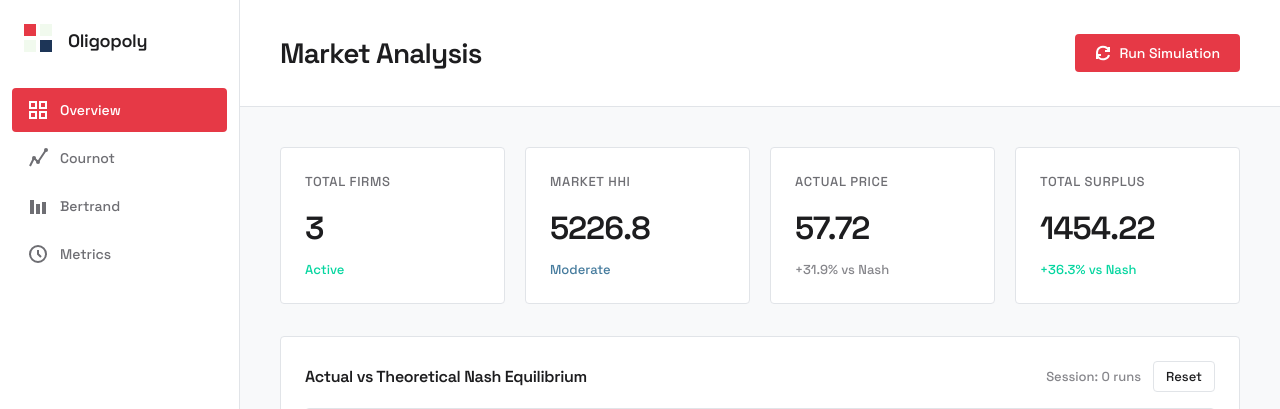
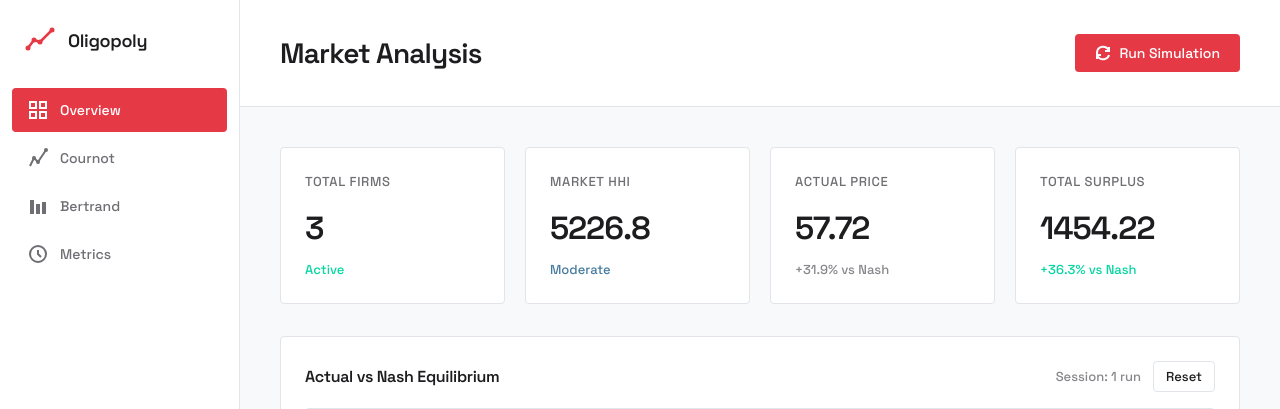
Before and after one commit to bangyen/oligopoly, a Flask app: page / in a window 1280 px wide. Shown: the top 409 px of the page. Run offline with Flask 3, Linux system fonts and the light colour scheme.

Commit message:
Update dashboard UI: change logo to trend line, simplify Nash equilibrium label, fix session counter
- Replace grid logo with upward trend line SVG
- Remove redundant 'Theoretical' from 'Actual vs Nash Equilibrium' title
- Count initial data load as first run in session tracking

```diff
--- a/dashboard/static/js/dashboard.js
+++ b/dashboard/static/js/dashboard.js
@@ -200,6 +200,15 @@ function loadMetrics() {
     ]).then(([theoretical, cournotData]) => {
         const summary = cournotData.summary;
 
+        // Count initial load as a run
+        sessionStats.runs++;
+        for (let i = 0; i < 3; i++) {
+            sessionStats.cumulative.quantities[i] += summary.avg_quantities[i];
+            sessionStats.cumulative.profits[i] += summary.avg_profits[i];
+        }
+        sessionStats.cumulative.price += summary.avg_price;
+        sessionStats.cumulative.surplus += summary.total_surplus;
+
         document.getElementById('hhi-value').textContent = summary.hhi.toFixed(1);
         document.getElementById('nash-price-value').textContent = summary.avg_price.toFixed(2);
         document.getElementById('surplus-value').textContent = summary.total_surplus.toFixed(2);
@@ -273,6 +282,10 @@ function loadMetrics() {
                 <td style="color: ${Math.abs(row.deviation) > 10 ? '#E63946' : Math.abs(row.deviation) > 5 ? '#457B9D' : '#06D6A0'}">${row.deviation > 0 ? '+' : ''}${row.deviation.toFixed(1)}%</td>
             </tr>
         `).join('');
+
+        // Update session count display
+        document.getElementById('session-count').textContent =
+            `Session: ${sessionStats.runs} run${sessionStats.runs !== 1 ? 's' : ''}`;
 
         // Update Cournot chart
         currentData.cournot = cournotData;
--- a/dashboard/templates/dashboard.html
+++ b/dashboard/templates/dashboard.html
@@ -15,10 +15,11 @@
         <aside class="sidebar">
             <div class="logo">
                 <svg width="32" height="32" viewBox="0 0 32 32" fill="none">
-                    <rect x="0" y="0" width="12" height="12" fill="#E63946"/>
-                    <rect x="16" y="0" width="12" height="12" fill="#F1FAEE"/>
-                    <rect x="0" y="16" width="12" height="12" fill="#F1FAEE"/>
-                    <rect x="16" y="16" width="12" height="12" fill="#1D3557"/>
+                    <path d="M4 24L10 16L16 18L28 6" stroke="#E63946" stroke-width="2.5" stroke-linecap="round" stroke-linejoin="round"/>
+                    <circle cx="4" cy="24" r="2.5" fill="#E63946"/>
+                    <circle cx="10" cy="16" r="2.5" fill="#E63946"/>
+                    <circle cx="16" cy="18" r="2.5" fill="#E63946"/>
+                    <circle cx="28" cy="6" r="2.5" fill="#E63946"/>
                 </svg>
                 <span>Oligopoly</span>
             </div>
@@ -114,7 +115,7 @@
 
                 <div class="chart-card" style="margin-bottom: 32px;">
                     <div style="display: flex; justify-content: space-between; align-items: center; margin-bottom: 16px;">
-                        <h3 class="chart-title" style="margin: 0;">Actual vs Theoretical Nash Equilibrium</h3>
+                        <h3 class="chart-title" style="margin: 0;">Actual vs Nash Equilibrium</h3>
                         <div style="display: flex; align-items: center; gap: 12px;">
                             <span id="session-count" style="font-family: 'Space Grotesk', sans-serif; font-size: 13px; color: #86868B; font-weight: 500;">Session: 0 runs</span>
                             <button id="reset-session-btn" class="btn-secondary" style="padding: 6px 12px; font-size: 13px;">Reset</button>
```
